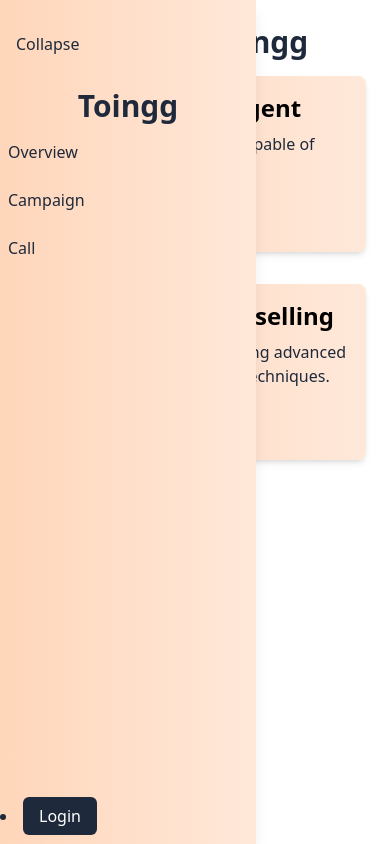
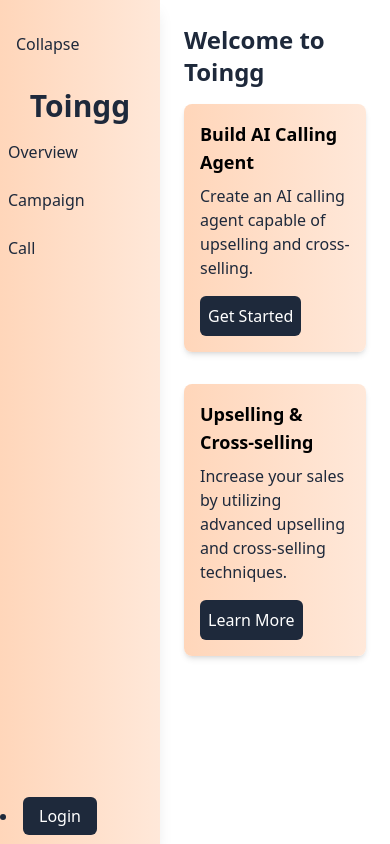
Before and after one commit to akhilnandavara/TOINGG_CAMPAGIN_CALL_IMPLEMENTATION, a React (Vite) app: page / in a window 390 px wide. Built offline with nearby package versions, Linux system fonts and the light colour scheme; no server answers.

Commit message:
chore: Update responsive breakpoints for screens and improve button hover effect

```diff
--- a/src/App.jsx
+++ b/src/App.jsx
@@ -20,7 +20,7 @@ const App = () => {
           <SideMenu isExpanded={isExpanded} setIsExpanded={setIsExpanded} />
 
           <div className={`flex-1 ${
-          isExpanded ? "  max-sm::ml-64" : "ml-20"
+          isExpanded ? "max-sm:ml-40 ml-64" : "ml-20"
         } p-6 overflow-y-auto`}>
             <Routes>
               <Route path="/" element={<Overview />} />
--- a/src/components/SideMenu.jsx
+++ b/src/components/SideMenu.jsx
@@ -23,7 +23,7 @@ const SideMenu = ({ isExpanded, setIsExpanded }) => {
       {/* Sidebar */}
       <div
         className={`${
-          isExpanded ? "max-sm:w-full w-64" : "max-sm:w-10 w-24"
+          isExpanded ? "max-xs:w-full max-sm:w-40 w-64" : "max-xs:w-10 w-24"
         } py-4 bg-gradient-to-r transition-all duration-300 z-[1000] fixed h-full from-gradientStart to-gradientEnd text-DarkBg shadow-lg`}
       >
         <div className="flex flex-col justify-between h-full">
@@ -103,7 +103,7 @@ const SideMenu = ({ isExpanded, setIsExpanded }) => {
                   <li>
                     <Link
                       to="/call-log"
-                      className="block p-2 pl-5 rounded hover:bg-gray-200 transition duration-300"
+                      className="block  p-2 pl-5 rounded hover:bg-gray-200 transition duration-300"
                     >
                       Call Log
                     </Link>
@@ -120,12 +120,12 @@ const SideMenu = ({ isExpanded, setIsExpanded }) => {
                     <li>
                       <Link
                         to="/"
-                        className="block p-2 pl-5 rounded hover:bg-gray-200 transition duration-300"
+                        className="block max-sm:text-sm p-2 pl-5 rounded hover:bg-gray-200 transition duration-300"
                       >
                         Settings
                       </Link>
                     </li>
-                    <li className="block p-2 pl-5 w-full hover:bg-gray-200 transition duration-300">
+                    <li className="block max-sm:text-sm p-2 pl-5 w-full hover:bg-gray-200 transition duration-300">
                       <button onClick={toggleLogin}>Logout</button>
                     </li>
                   </ul>
@@ -140,10 +140,10 @@ const SideMenu = ({ isExpanded, setIsExpanded }) => {
                   <img
                     src={`https://ui-avatars.com/api/?name=${username}&background=random&rounded=true&color=fff`}
                     alt="profile"
-                    className="w-14 h-14 rounded-full"
+                    className=" w-10 sm:w-14 sm:h-14 rounded-full"
                   />
                   {isExpanded && (
-                    <span className="ml-2 text-lg ">{username}</span>
+                    <span className="ml-2 text-sm sm:text-lg ">{username}</span>
                   )}
                 </div>
               </div>
--- a/src/pages/CampaignFeatures.jsx
+++ b/src/pages/CampaignFeatures.jsx
@@ -198,7 +198,7 @@ export default function CampaignFeatures({ isUpdate }) {
 
   return (
     <div className="max-w-md mx-auto p-5 text-gray-700  rounded-lg shadow-lg transition transform duration-500 hover:scale-105">
-      <h2 className="text-2xl font-bold mb-4">
+      <h2 className="text-lg sm:text-2xl font-bold mb-4">
         {isUpdate ? "Update Campaign" : "Create Campaign"}
       </h2>
       <form onSubmit={handleSubmit} className="space-y-4">
@@ -212,7 +212,7 @@ export default function CampaignFeatures({ isUpdate }) {
             value={campaignData.title}
             onChange={handleChange}
             required
-            className="mt-1 block w-full border border-gray-300 rounded-md p-2 focus:ring focus:ring-blue-500 transition duration-300"
+            className="mt-1 max-sm:text-xs block w-full border border-gray-300 rounded-md p-2 focus:ring focus:ring-blue-500 transition duration-300"
           />
         </>
         <>
@@ -224,7 +224,7 @@ export default function CampaignFeatures({ isUpdate }) {
             value={campaignData.language}
             onChange={handleChange}
             required
-            className="mt-1 block w-full border border-gray-300 rounded-md p-2 focus:ring focus:ring-blue-500 text-gray-700 transition duration-300"
+            className="mt-1 max-sm:text-xs block w-full border border-gray-300 rounded-md p-2 focus:ring focus:ring-blue-500 text-gray-700 transition duration-300"
           >
             <option value="">Select a language</option>
             {languages.map((lang, i) => (
@@ -243,7 +243,7 @@ export default function CampaignFeatures({ isUpdate }) {
             value={campaignData.voice}
             onChange={handleChange}
             required
-            className="mt-1 block text-gray-700 w-full border border-gray-300 rounded-md p-2 focus:ring focus:ring-blue-500 transition duration-300"
+            className="mt-1 max-sm:text-xs block text-gray-700 w-full border border-gray-300 rounded-md p-2 focus:ring focus:ring-blue-500 transition duration-300"
           >
             <option value="">Select a voice</option>
             {voices.map((voice, i) => (
@@ -256,7 +256,7 @@ export default function CampaignFeatures({ isUpdate }) {
         <>
           <label className="block text-sm font-medium">Script</label>
           <textarea
-            className="mt-1 block w-full border border-gray-300 rounded-md p-2 focus:ring focus:ring-blue-500 transition duration-300"
+            className="mt-1  max-sm:text-xs block w-full border border-gray-300 rounded-md p-2 focus:ring focus:ring-blue-500 transition duration-300"
             placeholder="The script should have a minimum of 200 characters."
             name="script"
             value={campaignData.script}
@@ -281,7 +281,7 @@ export default function CampaignFeatures({ isUpdate }) {
             name="knowledgeBaseUrl"
             value={campaignData.knowledgeBaseUrl}
             onChange={handleChange}
-            className="mt-1 block w-full border border-gray-300 rounded-md p-2 focus:ring focus:ring-blue-500 transition duration-300"
+            className="mt-1 max-sm:text-xs block w-full border border-gray-300 rounded-md p-2 focus:ring focus:ring-blue-500 transition duration-300"
           />
         </>
         <>
@@ -294,7 +294,7 @@ export default function CampaignFeatures({ isUpdate }) {
             name="knowledgeBase"
             accept=".pdf,.doc,.docx,.xls,.xlsx"
             onChange={handleChange}
-            className="mt-1 block w-full border border-gray-300 rounded-md p-2 focus:ring focus:ring-blue-500 transition duration-300"
+            className="mt-1 max-sm:text-xs block w-full border border-gray-300 rounded-md p-2 focus:ring focus:ring-blue-500 transition duration-300"
           />
         </>
         <button
--- a/src/pages/Login.jsx
+++ b/src/pages/Login.jsx
@@ -52,7 +52,7 @@ const LoginSignup = () => {
   return (
     <div className="flex items-center justify-center min-h-screen  ">
       <div className="bg-gradient-to-b from-gradientStart to-gradientEnd p-8 rounded-lg shadow-md w-full max-w-md text-DarkBg">
-        <h2 className="text-2xl font-bold mb-6 ">
+        <h2 className="text-lg sm:text-2xl font-bold mb-6 ">
           {isLoginForm ? "Login" : "Signup"}
         </h2>
         <form onSubmit={handleSubmit}>
--- a/src/pages/Overview.jsx
+++ b/src/pages/Overview.jsx
@@ -18,16 +18,16 @@ const contents = [
 const Overview = () => {
   return (
     <>
-      <h1 className="text-3xl font-bold text-DarkBg mb-4">Welcome to Toingg</h1>
+      <h1 className="text-2xl sm:text-3xl font-bold text-DarkBg mb-4">Welcome to Toingg</h1>
       <div className="grid grid-cols-1 md:grid-cols-2 gap-8">
         {contents.map((content, index) => (
           <div
             key={index}
             className="bg-gradient-to-r from-gradientStart to-gradientEnd p-4 rounded-lg shadow-md"
           >
-            <h2 className="text-2xl font-semibold mb-2">{content.title}</h2>
+            <h2 className=" text-lg sm:text-2xl font-semibold mb-2">{content.title}</h2>
             <p className="text-DarkBg">{content.description}</p>
-            <button className="mt-4 px-4 py-2 bg-DarkBg text-white rounded-md">
+            <button className="mt-4 px-2 sm:px-4 py-2 bg-DarkBg text-white rounded-md">
               {content.button}
             </button>
           </div>
--- a/tailwind.config.js
+++ b/tailwind.config.js
@@ -15,8 +15,8 @@ export default {
         menuText: '#e2e8f0', // Text color
       },
       screens: {
-        'max-xs:': {'max':'375px'},
-        'max-sm:': {'max':'650px'}
+        'max-xs': {'max':'375px'},
+        'max-sm': {'max':'650px'}
       },
     },
   },
```
